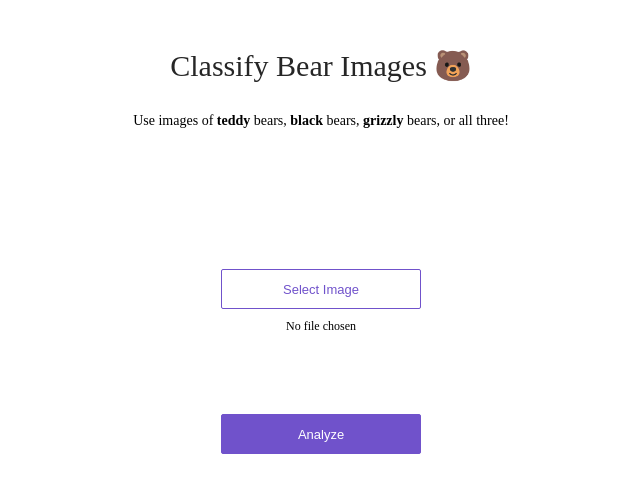
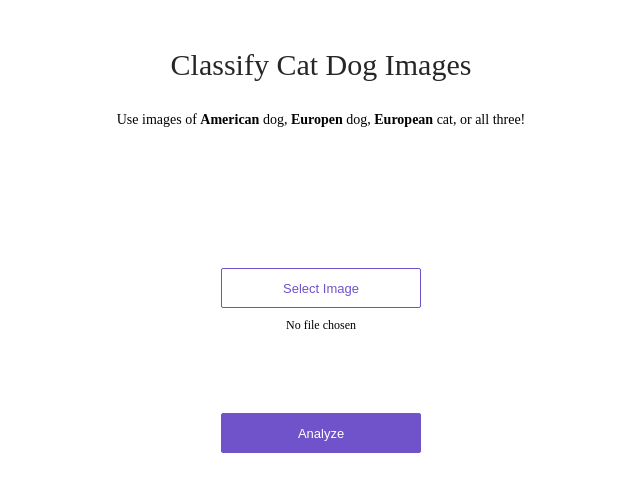
Before and after one commit to TrungNguyen87/Test_dog_cats, a plain HTML site: page app/view/index.html in a window 1280 px wide. Shown: the whole page, without its empty margins (319-959 px from the left). Drawn offline with Linux system fonts and the light colour scheme.

Commit message:
Update index.html

```diff
--- a/app/view/index.html
+++ b/app/view/index.html
@@ -7,9 +7,9 @@
 <body>
 <div>
   <div class='center'>
-    <div class='title'>Classify Bear Images 🐻</div>
+    <div class='title'>Classify Cat Dog Images </div>
     <p>
-      Use images of <strong>teddy</strong> bears, <strong>black</strong> bears, <strong>grizzly</strong> bears, or
+      Use images of <strong>American </strong> dog, <strong>Europen</strong> dog, <strong>European</strong> cat, or
       all three!
     </p>
     <div class='content'>
```
